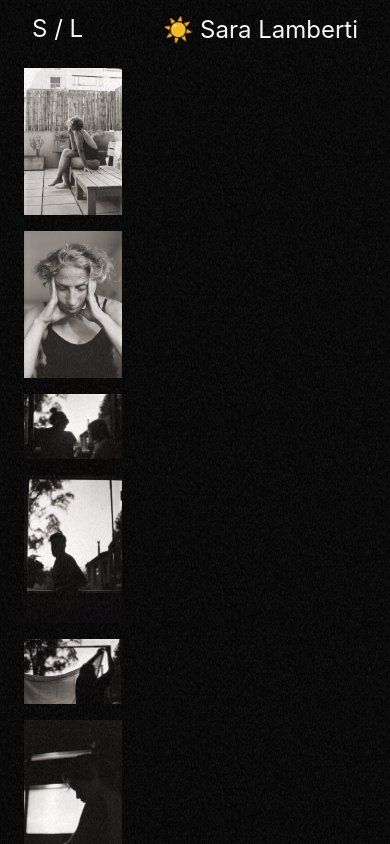
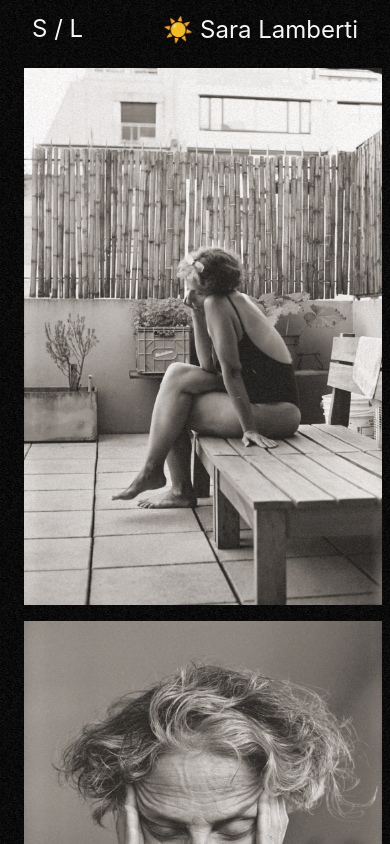
Before and after one commit to tomasshaw/portfolio, a Next.js app: page /photogridtest in a window 390 px wide. Shown: the top 844 px of the page. Built offline with nearby package versions, Linux system fonts and the light colour scheme.

Commit message:
fix(mosaic): fix responsive view image widths

```diff
--- a/app/(mosaic)/photogridtest/page.module.css
+++ b/app/(mosaic)/photogridtest/page.module.css
@@ -9,3 +9,15 @@
   width: auto;
   height: auto;
 }
+
+@media (max-width: 900px) {
+  .gridImage {
+    max-width: calc(calc(100vw / 2) - 2rem);
+  }
+}
+
+@media (max-width: 768px) {
+  .gridImage {
+    max-width: calc(100vw - 2rem);
+  }
+}
--- a/app/(mosaic)/photogridtest/page.tsx
+++ b/app/(mosaic)/photogridtest/page.tsx
@@ -39,7 +39,7 @@ export default function Page() {
     const handleOnScroll = () => {
       if (window.pageYOffset > 100) {
         console.log("scrollie 100px");
-        //document.body.style.backgroundColor = "white";
+        // add background to header logo
       }
     };
 
@@ -52,7 +52,7 @@ export default function Page() {
 
   return (
     <div className={styles.masonryWrapper}>
-      <ResponsiveMasonry columnsCountBreakPoints={{ 350: 1, 750: 2, 900: 3 }}>
+      <ResponsiveMasonry columnsCountBreakPoints={{ 350: 1, 768: 2, 900: 3 }}>
         <Masonry gutter="1rem">
           <GridImage src={pic1} />
           <GridImage src={pic2} />
```
